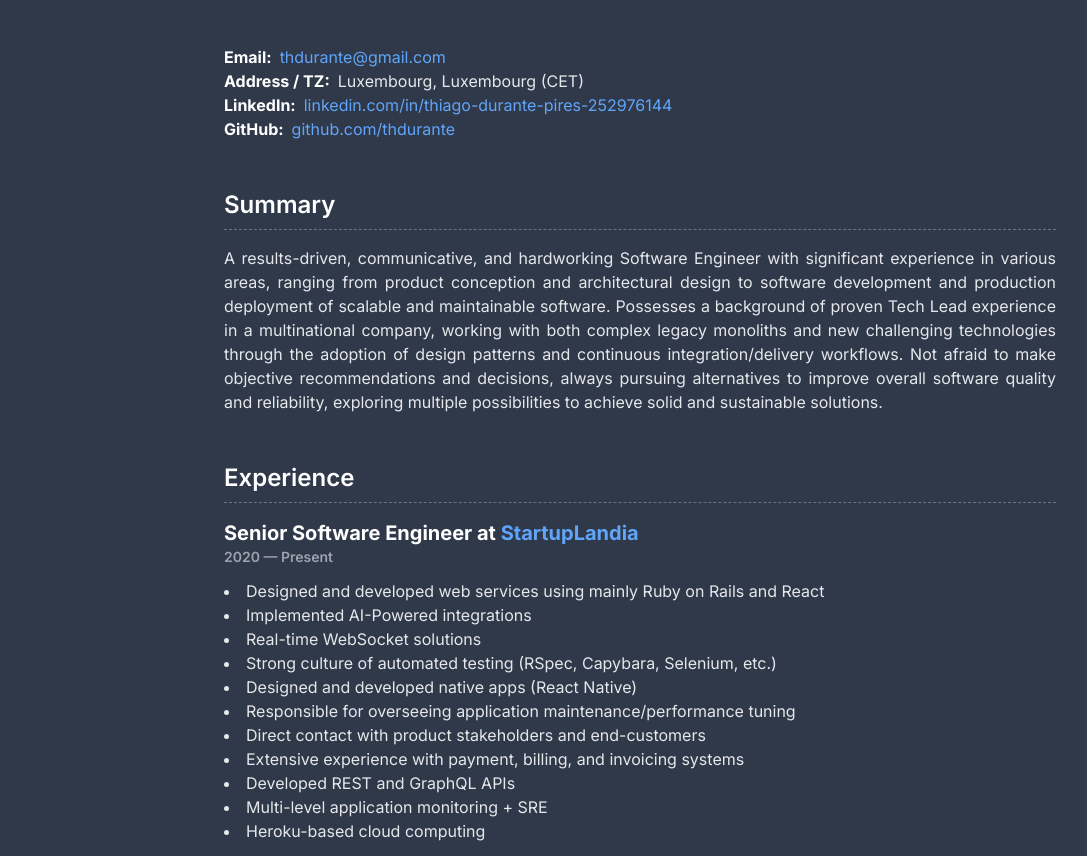
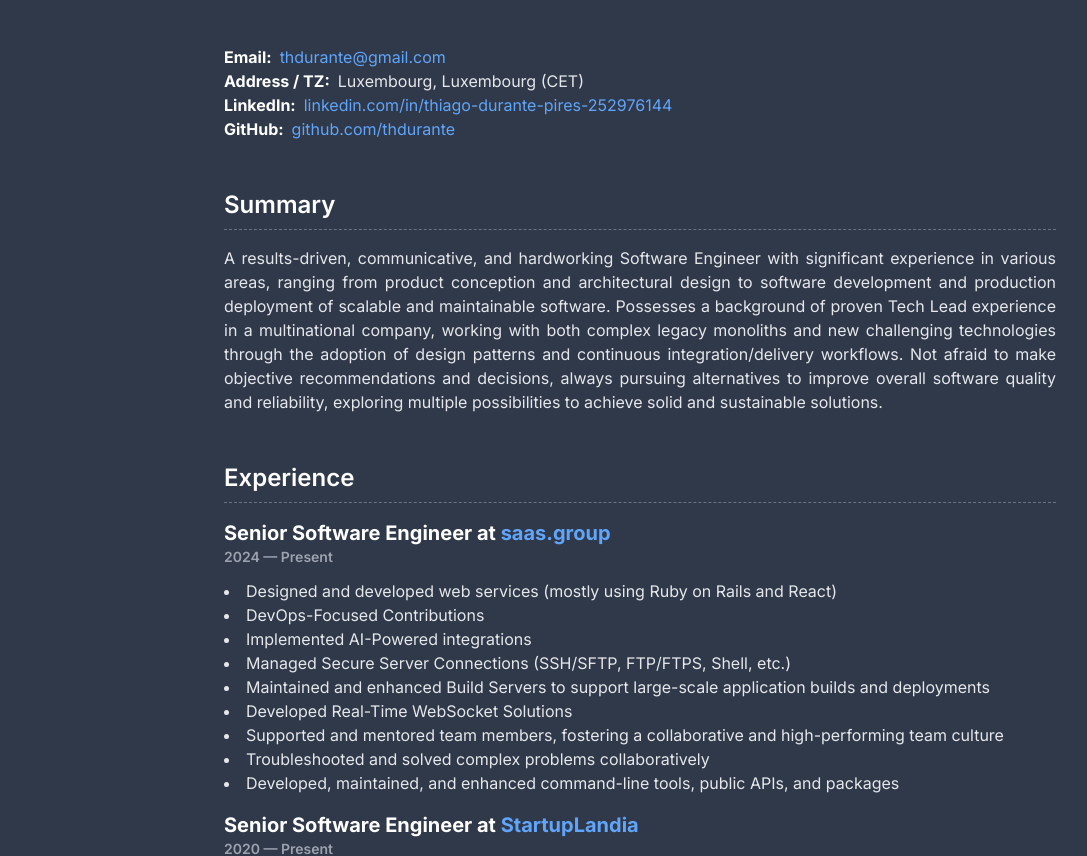
Before and after one commit to thdurante/cv, a website built with Vite: page src/index.html in a window 1280 px wide. Shown: the part 123-979 px from the top of the page, without its empty margins (0-1087 px from the left). Built offline with nearby package versions, Linux system fonts and the light colour scheme; what @hotwired/stimulus, stimulus-controller-resolver would draw is missing.

Commit message:
Add saas.group.

```diff
--- a/src/index.html
+++ b/src/index.html
@@ -63,6 +63,24 @@
   <div class="section">
     <h3 class="section-title">Experience</h3>
     <ul class="timeline">
+      <li>
+        <h4 class="timeline--title">
+          Senior Software Engineer at
+          <a href="https://saas.group/" target="_blank">saas.group</a>
+        </h4>
+        <span class="timeline--date">2024 — Present</span>
+        <ul class="list-disc list-inside">
+          <li>Designed and developed web services (mostly using Ruby on Rails and React)</li>
+          <li>DevOps-Focused Contributions</li>
+          <li>Implemented AI-Powered integrations</li>
+          <li>Managed Secure Server Connections (SSH/SFTP, FTP/FTPS, Shell, etc.)</li>
+          <li>Maintained and enhanced Build Servers to support large-scale application builds and deployments</li>
+          <li>Developed Real-Time WebSocket Solutions</li>
+          <li>Supported and mentored team members, fostering a collaborative and high-performing team culture</li>
+          <li>Troubleshooted and solved complex problems collaboratively</li>
+          <li>Developed, maintained, and enhanced command-line tools, public APIs, and packages</li>
+        </ul>
+      </li>
       <li>
         <h4 class="timeline--title">
           Senior Software Engineer at
```
